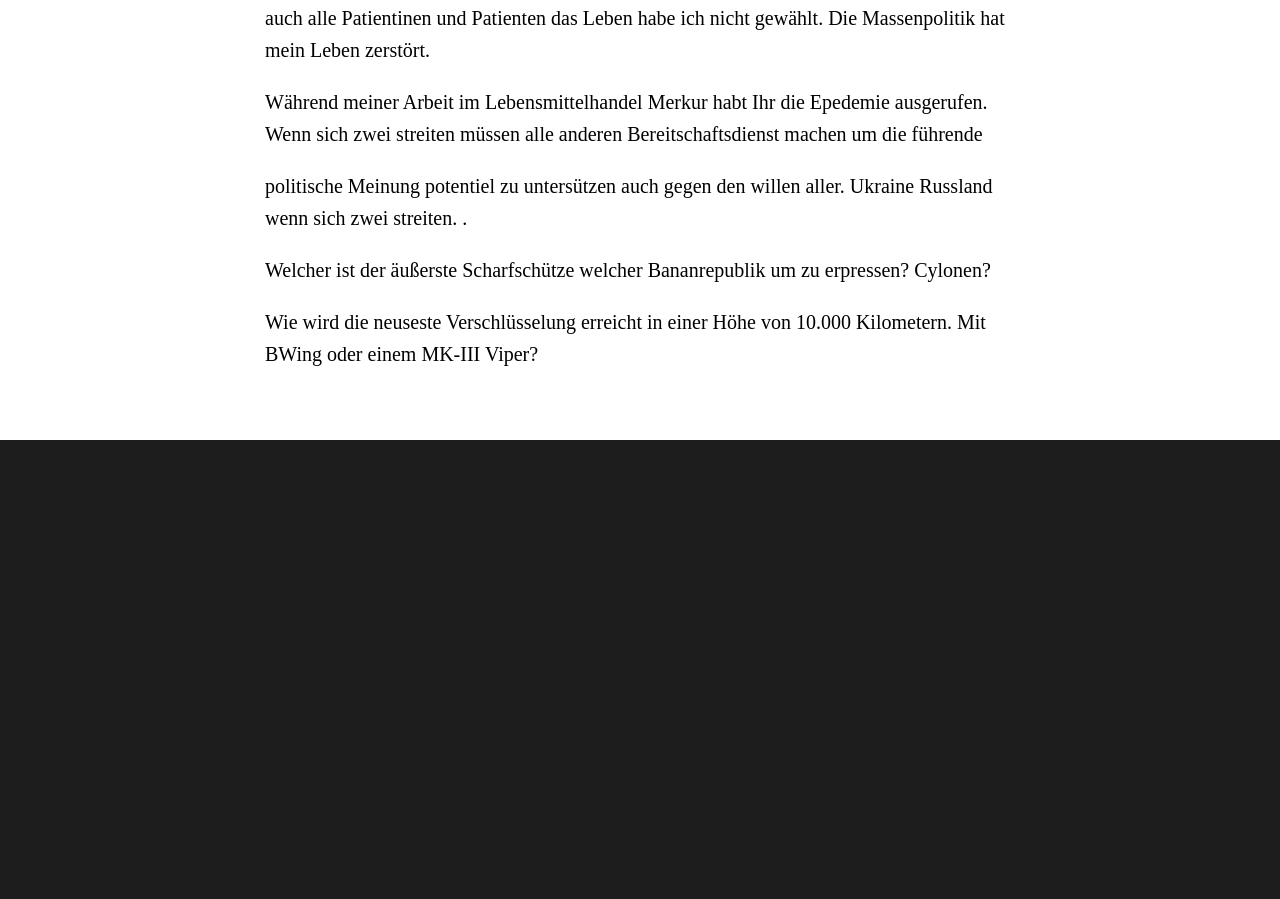
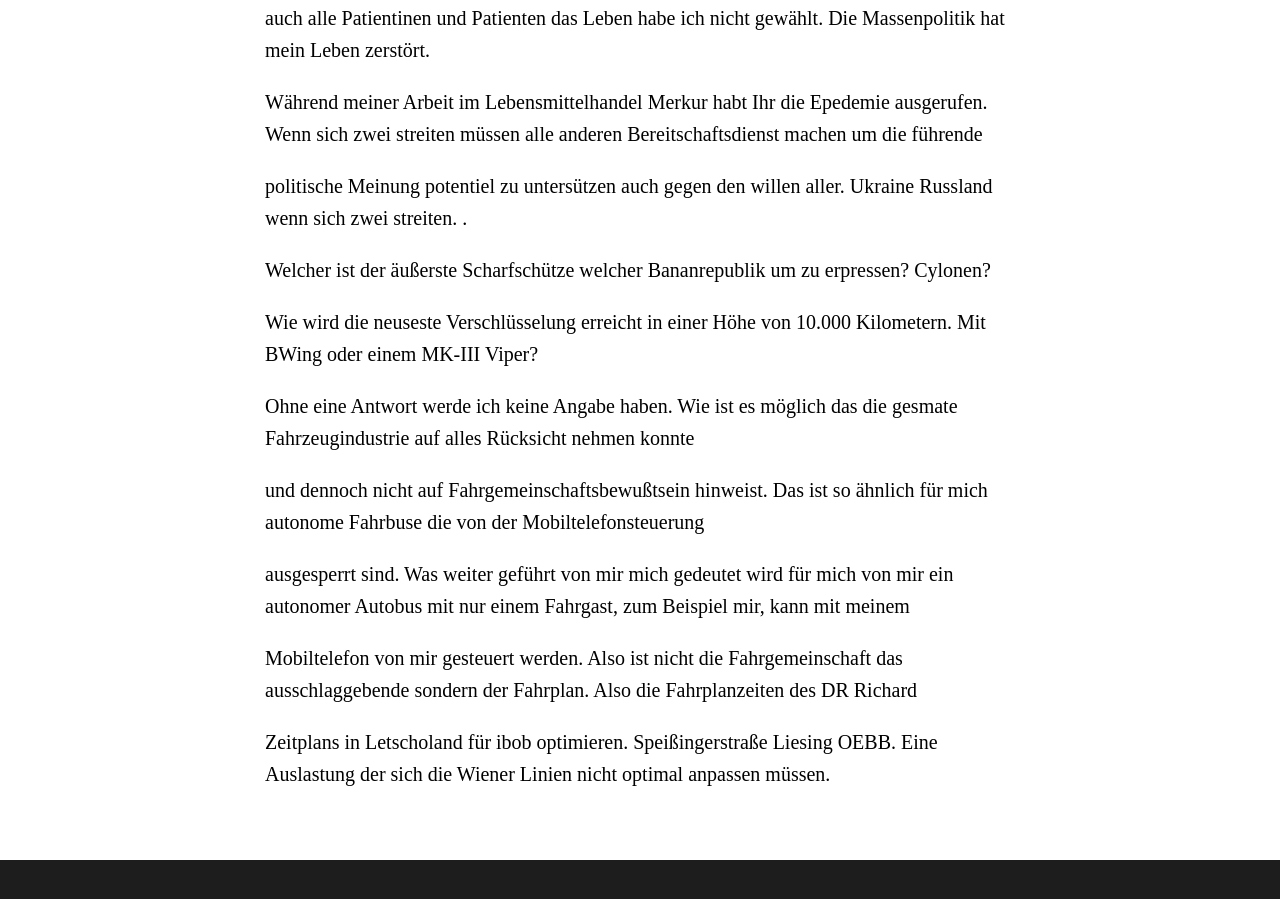
Before and after one commit to ledlightjungledStefan/Osterei, a Jekyll site: the page built from _posts/2022-09-30-Windows10Umgebungsvariablen.markdown, in a window 1280 px wide and 900 px high, scrolled down 5646 px. Built offline with Jekyll 4.4.1, drawn with Linux system fonts in a browser that asks for light colours; some web fonts are replaced; before the commit the page ends 6126 px from its top, so only the background shows below that.

Commit message:
Update 2022-09-30-Windows10Umgebungsvariablen.markdown

```diff
--- a/_posts/2022-09-30-Windows10Umgebungsvariablen.markdown
+++ b/_posts/2022-09-30-Windows10Umgebungsvariablen.markdown
@@ -199,3 +199,18 @@ Cylonen?
 
 Wie wird die neuseste Verschlüsselung erreicht in einer Höhe von 10.000 Kilometern.
 Mit BWing oder einem MK-III Viper?
+
+Ohne eine Antwort werde ich keine Angabe haben.
+Wie ist es möglich das die gesmate Fahrzeugindustrie auf alles Rücksicht nehmen konnte
+
+und dennoch nicht auf Fahrgemeinschaftsbewußtsein hinweist.
+Das ist so ähnlich für mich autonome Fahrbuse die von der Mobiltelefonsteuerung
+
+ausgesperrt sind. Was weiter geführt von mir mich gedeutet wird für mich von mir
+ein autonomer Autobus mit nur einem Fahrgast, zum Beispiel mir, kann mit meinem
+
+Mobiltelefon von mir gesteuert werden. Also ist nicht die Fahrgemeinschaft das
+ausschlaggebende sondern der Fahrplan. Also die Fahrplanzeiten des DR Richard
+
+Zeitplans in Letscholand für ibob optimieren. Speißingerstraße Liesing OEBB.
+Eine Auslastung der sich die Wiener Linien nicht optimal anpassen müssen.
```
